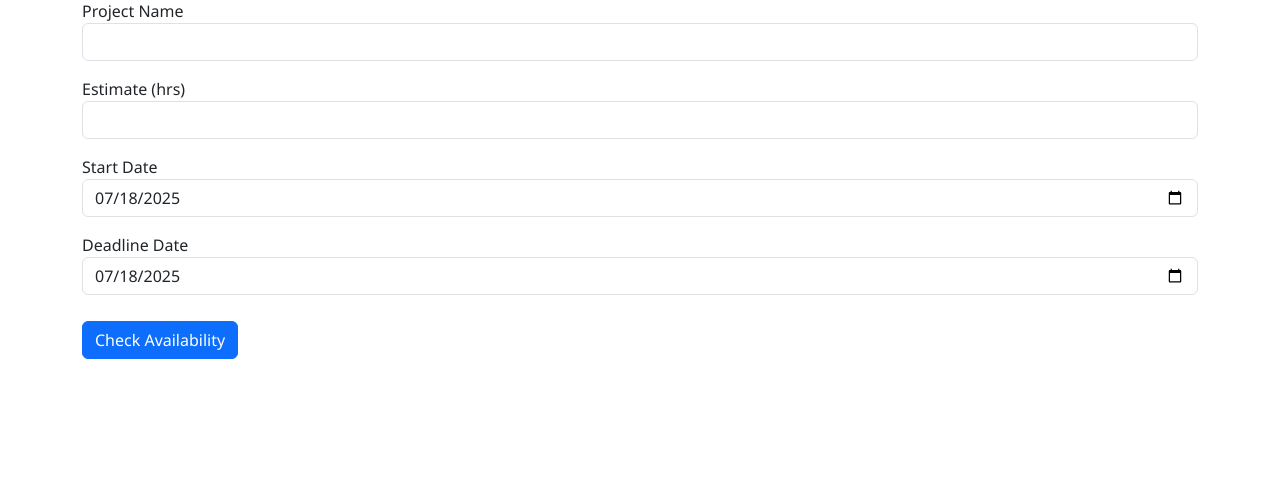
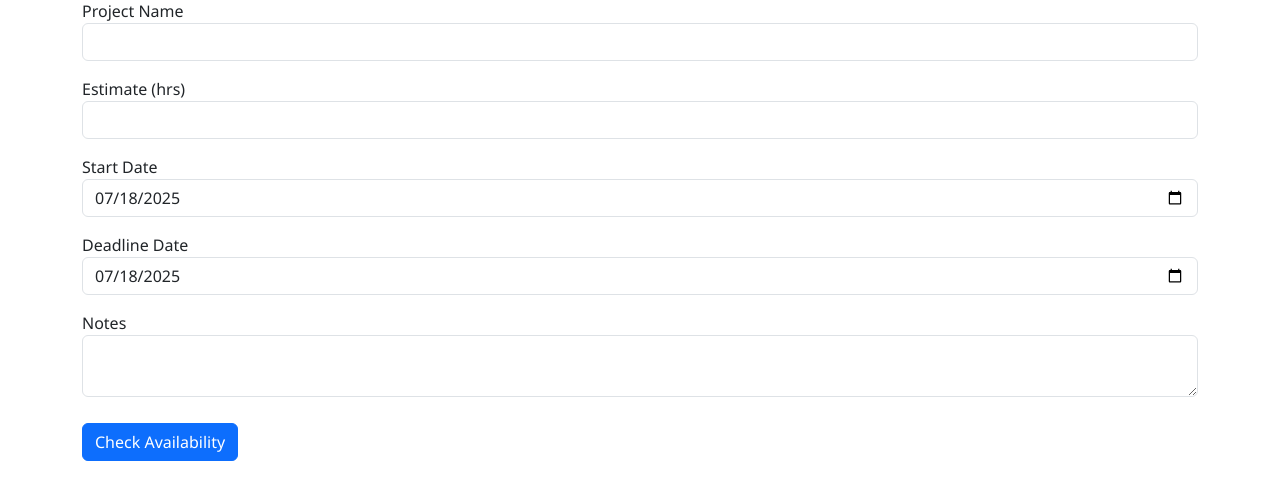
Before and after one commit to sachinsonipa/resource_scheduler, a Flask app: page /project in a window 1280 px wide. Shown: the part 139-639 px from the top of the page. Run offline with Flask 2, Linux system fonts and the light colour scheme.

Commit message:
Add notes support for projects and work items

```diff
--- a/app.py
+++ b/app.py
@@ -38,7 +38,7 @@ def ensure_files():
             'WorkId', 'ProjectName', 'Estimate',
             'ProjStart', 'ProjEnd',
             'AssignedResource', 'AssignDatetime', 'Status',
-            'RemainingHours'
+            'RemainingHours', 'Notes'
         ])
         df_wi.to_excel(WORKITEM_FILE, index=False)
 
@@ -136,6 +136,8 @@ def load_workitems():
     )
     if 'RemainingHours' not in df.columns:
         df['RemainingHours'] = df['Estimate']
+    if 'Notes' not in df.columns:
+        df['Notes'] = ''
     return df
 
 def save_resources(df_res, df_timeoff, df_hol):
@@ -263,6 +265,7 @@ def project_form():
 
         ps = request.form['proj_start']
         pe = request.form['proj_end']
+        notes = request.form.get('notes', '').strip()
         try:
             ps_dt = datetime.fromisoformat(ps)
             pe_dt = datetime.fromisoformat(pe)
@@ -293,7 +296,8 @@ def project_form():
             estimate=estimate,
             proj_start=ps,
             proj_end=pe,
-            statuses=statuses
+            statuses=statuses,
+            notes=notes
         )
 
     today = datetime.today().date().isoformat()
@@ -310,6 +314,7 @@ def assign():
     proj_end   = datetime.fromisoformat(request.form['proj_end'])
     rid        = request.form['resource_id']
     status     = request.form['status']
+    notes      = request.form.get('notes', '').strip()
     assign_dt  = datetime.now()
 
     new = {
@@ -321,7 +326,8 @@ def assign():
         'AssignedResource': rid,
         'AssignDatetime':   assign_dt,
         'Status':           status,
-        'RemainingHours':   estimate
+        'RemainingHours':   estimate,
+        'Notes':            f"{assign_dt.date()}: {notes}" if notes else ''
     }
 
     df_wi = pd.concat([df_wi, pd.DataFrame([new])], ignore_index=True)
@@ -347,7 +353,17 @@ def edit_workitem(work_id):
             flash('Remaining hours must be a number.', 'error')
             return redirect(url_for('edit_workitem', work_id=work_id))
 
+        note = request.form.get('note', '').strip()
+
         df_wi.at[idx, 'RemainingHours'] = remaining
+
+        if note:
+            entry = f"{datetime.now().date()}: {note}"
+            existing = df_wi.at[idx, 'Notes']
+            if pd.isna(existing) or not existing:
+                df_wi.at[idx, 'Notes'] = entry
+            else:
+                df_wi.at[idx, 'Notes'] = f"{existing}\n{entry}"
 
         df_res = load_resources()
         avail = available_hours(
--- a/templates/project_form.html
+++ b/templates/project_form.html
@@ -22,6 +22,11 @@
       <input name="proj_end" type="date" value="{{ today }}" class="form-control" required>
     </label>
   </div>
+  <div class="mb-3">
+    <label class="form-label">Notes
+      <textarea name="notes" class="form-control"></textarea>
+    </label>
+  </div>
   <button type="submit" class="btn btn-primary">Check Availability</button>
 </form>
 {% endblock %}
--- a/templates/select_resource.html
+++ b/templates/select_resource.html
@@ -19,6 +19,7 @@
         <input type="hidden" name="proj_end"       value="{{ proj_end }}">
         <input type="hidden" name="resource_id"    value="{{ s.ResourceId }}">
         <input type="hidden" name="status"         value="{{ s.Status }}">
+        <input type="hidden" name="notes"          value="{{ notes }}">
         <button type="submit" class="btn btn-sm btn-primary">Assign</button>
       </form>
     </td>
```
Also changed, not shown: templates/edit_workitem.html (+9 -0 lines), templates/workitems.html (+12 -1 lines).
